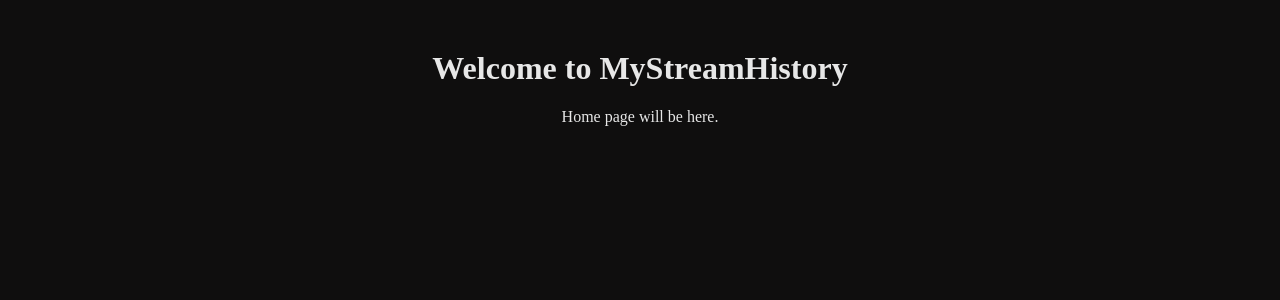
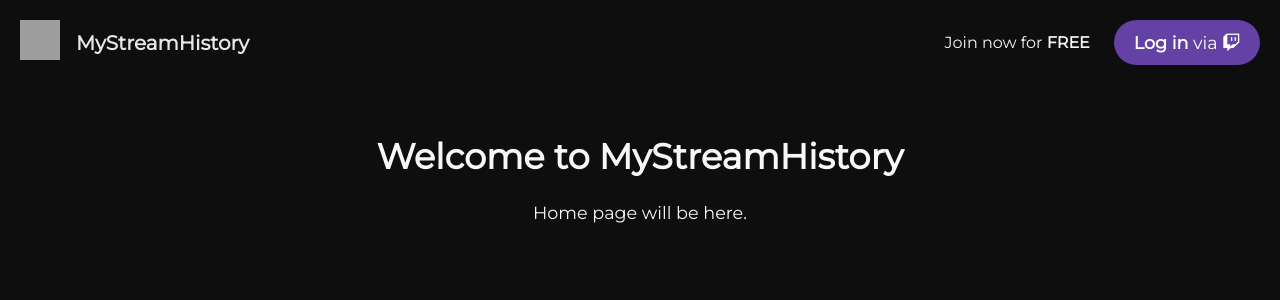
Before and after one commit to SurfaceNote/MyStreamHistory, an Angular app in the folder MyStreamHistory.Web/: page / in a window 1280 px wide. Shown: the top 300 px of the page. Built offline with nearby package versions, Linux system fonts and the light colour scheme; grey boxes are pictures that could not be loaded.

Commit message:
Web: added header component

```diff
--- a/MyStreamHistory.Web/angular.json
+++ b/MyStreamHistory.Web/angular.json
@@ -34,6 +34,9 @@
             "styles": [
               "src/styles.scss"
             ],
+            "stylePreprocessorOptions": {
+                "includePaths": ["src/styles"]
+              },
             "scripts": []
           },
           "configurations": {
@@ -93,6 +96,9 @@
             "styles": [
               "src/styles.scss"
             ],
+            "stylePreprocessorOptions": {
+                "includePaths": ["src/styles"]
+              },
             "scripts": []
           }
         }
--- a/MyStreamHistory.Web/src/app/app.component.html
+++ b/MyStreamHistory.Web/src/app/app.component.html
@@ -1 +1,2 @@
+<app-header></app-header>
 <router-outlet />
--- a/MyStreamHistory.Web/src/app/app.component.ts
+++ b/MyStreamHistory.Web/src/app/app.component.ts
@@ -1,9 +1,10 @@
 import { Component } from '@angular/core';
 import { RouterOutlet } from '@angular/router';
+import { HeaderComponent } from "./components/header/header.component";
 
 @Component({
   selector: 'app-root',
-  imports: [RouterOutlet],
+  imports: [RouterOutlet, HeaderComponent],
   templateUrl: './app.component.html',
   styleUrl: './app.component.scss'
 })
--- /dev/null
+++ b/MyStreamHistory.Web/src/app/components/header/header.component.html
@@ -0,0 +1,20 @@
+<header>
+    <div class="left-side">
+        <div class="logo-menu">
+            <div class="logo">
+                <a href="/">
+                <img src="https://static-cdn.jtvnw.net/jtv_user_pictures/098fd779-669e-4c6c-a41e-88ec7ece943c-profile_image-300x300.png"
+                     alt="logo"/></a>
+                <a href="/">MyStreamHistory</a>
+            </div>
+        </div>
+    </div>
+    <div class="auth">
+            <span class="join-text">Join now for <b>FREE</b></span>
+            <div class="login-btn"><a
+                    href="https://id.twitch.tv/oauth2/authorize?response_type=code&client_id=a77bf3umj99gay4n0ng8k5u70qsqja&redirect_uri={% get_env_var 'WEB_SITE_URL' %}auth/twitch/callback/&scope=user:read:email+moderator:read:chatters">
+                <span><b>Log in</b> via</span>
+                <i class="fa-brands fa-twitch"></i></a>
+            </div>
+    </div>
+</header>
--- /dev/null
+++ b/MyStreamHistory.Web/src/app/components/header/header.component.scss
@@ -0,0 +1,152 @@
+@use "variables.scss" as *;
+
+header {
+    display: flex;
+    flex-direction: column;
+    padding: 1.25rem;
+    column-gap: 1rem;
+    row-gap: 1.5rem;
+    justify-content: space-between;
+    align-items: center;
+    background: $bg-1-color;
+}
+
+header .web-name {
+    margin-left: 1em;
+    font-size: 1.5em;
+}
+
+header .web-name a {
+    text-decoration: none;
+}
+
+header .login {
+    padding-top: 0.5em;
+    padding-bottom: 0.5em;
+    color: white;
+}
+
+header a {
+    color: white;
+}
+
+header .nav-options {
+    margin-left: 5em;
+}
+
+header .nav-options a {
+    text-decoration: none;
+}
+
+header .left-side {
+    display: flex;
+    width: 100%;
+    flex-direction: column;
+    align-items: center;
+    gap: 1rem;
+    min-width: fit-content;
+    flex: 1;
+}
+
+header .logo-menu {
+    display: flex;
+    align-items: center;
+    gap: 2.5rem;
+}
+
+header .logo-menu .logo {
+    display: flex;
+    align-items: center;
+    gap: 1rem;
+}
+
+header .logo-menu .logo img {
+    width: 2.5rem;
+    height: 2.5rem;
+}
+
+header .logo-menu .logo a {
+    color: $text-2-color;
+    font-family: 'Montserrat', serif;
+    font-size: 1.25rem;
+    font-style: normal;
+    font-weight: 700;
+    line-height: normal;
+    text-decoration: none;
+}
+
+header .logo-menu .burger-menu {
+    display: flex;
+    padding: 0.5rem;
+    align-items: center;
+    gap: 0.75rem;
+    border-radius: 0.5rem;
+    background: $bg-2-color;
+}
+
+header .logo-menu .burger-menu i {
+    color: $text-4-color;
+    font-size: 1rem;
+    font-style: normal;
+    line-height: normal;
+}
+
+header .logo-menu .burger-menu span {
+    color: $text-4-color;
+    font-family: 'Montserrat', serif;
+    font-size: 0.875rem;
+    font-style: normal;
+    font-weight: 600;
+    line-height: normal;
+}
+
+header .auth {
+    display: flex;
+    justify-content: flex-end;
+    align-items: center;
+    gap: 1.5rem;
+}
+
+header .auth .join-text  {
+    display: none;
+    color: $text-1-color;
+    font-family: 'Montserrat', serif;
+    font-size: 1rem;
+    font-style: normal;
+    font-weight: 500;
+    line-height: normal;
+}
+
+header .auth .login-btn a {
+    display: flex;
+    padding: 0.75rem 1.25rem;
+    justify-content: center;
+    align-items: center;
+    gap: 0.30rem;
+    border-radius: 6.1875rem;
+    background: $purple-color;
+}
+
+@media screen and (min-width: 1000px) {
+
+    header {
+        flex-direction: row;
+        min-height: 100%;
+    }
+
+    header .login {
+        margin-left: auto;
+        margin-right: 1em;
+    }
+
+    header .left-side {
+        flex-direction: row;
+        gap: 2.5rem;
+    }
+
+    header .auth .join-text {
+        display: block;
+    }
+
+
+}
--- a/MyStreamHistory.Web/src/index.html
+++ b/MyStreamHistory.Web/src/index.html
@@ -2,8 +2,10 @@
 <html lang="en">
 <head>
   <meta charset="utf-8">
+  <script src="https://kit.fontawesome.com/2cf517475f.js" crossorigin="anonymous"></script>
   <title>MyStreamHistoryWeb</title>
   <base href="/">
+  <link href='https://fonts.googleapis.com/css?family=Montserrat' rel='stylesheet'>
   <meta name="viewport" content="width=device-width, initial-scale=1">
   <link rel="icon" type="image/x-icon" href="favicon.ico">
 </head>
--- a/MyStreamHistory.Web/src/styles.scss
+++ b/MyStreamHistory.Web/src/styles.scss
@@ -1,7 +1,47 @@
-@import "styles/variables";
+@use "variables" as *;
 
-html {
+* {
+    box-sizing: border-box;
+}
+
+html,
+body {
+    padding: 0 !important;
+    margin: 0 !important;
+    font-family: 'Montserrat', serif;
+}
+
+a {
+    text-decoration: none;
+}
+
+body::-webkit-scrollbar-track
+  {
+    -webkit-box-shadow: inset 0 0 6px rgba(0,0,0,0.3);
+    border-radius: 10px;
+    background-color: #F5F5F5;
+  }
+
+  body::-webkit-scrollbar
+  {
+    width: 12px;
+    background-color: #F5F5F5;
+  }
+
+  body::-webkit-scrollbar-thumb
+  {
+    border-radius: 10px;
+    -webkit-box-shadow: inset 0 0 6px rgba(0,0,0,.3);
+    background-color: #555;
+  }
+
+  body {
     background: $bg-1-color;
-    font-family: Montserrat;
-    color: $text-2-color;
+    color: $text-1-color;
+    font-size: 1.1em;
+    padding: 1em;
+    display: flex;
+    flex-direction: column;
+    /*position: fixed;*/
+    width: 100%;
 }
--- a/MyStreamHistory.Web/src/styles/_variables.scss
+++ b/MyStreamHistory.Web/src/styles/_variables.scss
@@ -1,5 +1,5 @@
 $orange-color: #ff6600;
-$purple-color: #a033ff;
+$purple-color: #6441a5;
 $red-color: #c3000c;
 $red-2-color: #ef000e;
 $bg-1-color: #0f0e0e;
```
Also changed, not shown: MyStreamHistory.Web/src/app/components/header/header.component.ts (added, +11 -0 lines), 2 other files (tests, documents, lock files or other folders).
